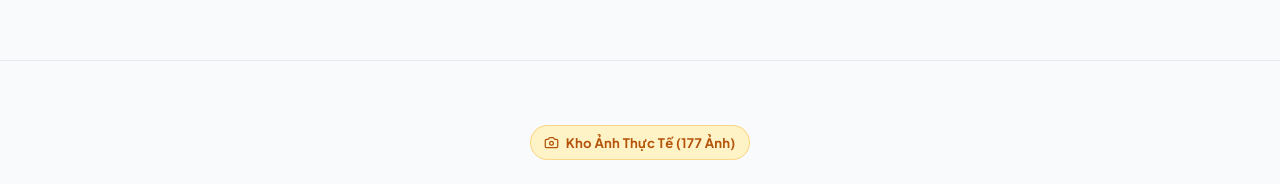
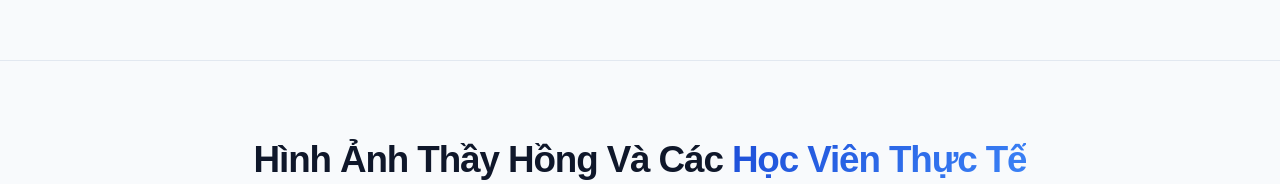
Before and after one commit to thayhongdaylai-hub/thayhongdaylai, a React (Vite) app: page / in a window 1280 px wide. Shown: the part 10240-10424 px from the top of the page. Built offline with nearby package versions, Linux system fonts and the light colour scheme; a web font is replaced by a local one.

Commit message:
thayhongdaylai

```diff
--- a/src/components/StudentGallery.jsx
+++ b/src/components/StudentGallery.jsx
@@ -1,6 +1,5 @@
 import React, { useState, useEffect, useRef, useCallback } from 'react';
 import {
-  Camera,
   ChevronLeft,
   ChevronRight,
   X,
@@ -152,11 +151,6 @@ export default function StudentGallery({ onOpenRegister }) {
       <div className="container" style={{ maxWidth: '1120px' }}>
         {/* Section Header */}
         <div className="section-title-wrapper" style={{ textAlign: 'center', marginBottom: '2rem' }}>
-          <div className="badge badge-gold" style={{ marginBottom: '0.75rem' }}>
-            <Camera size={15} />
-            <span>Kho Ảnh Thực Tế ({STUDENT_PHOTOS.length} Ảnh)</span>
-          </div>
-
           <h2
             className="section-title"
             style={{ fontSize: 'clamp(1.65rem, 3.5vw, 2.3rem)', marginBottom: 0 }}
```
